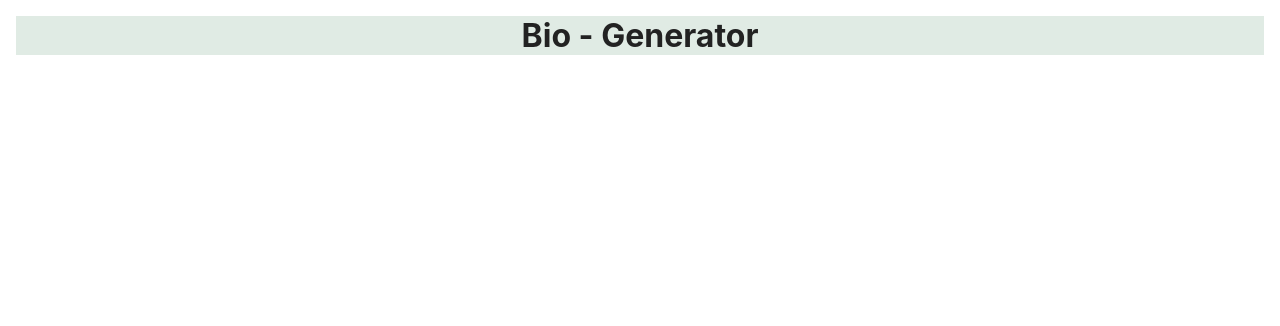
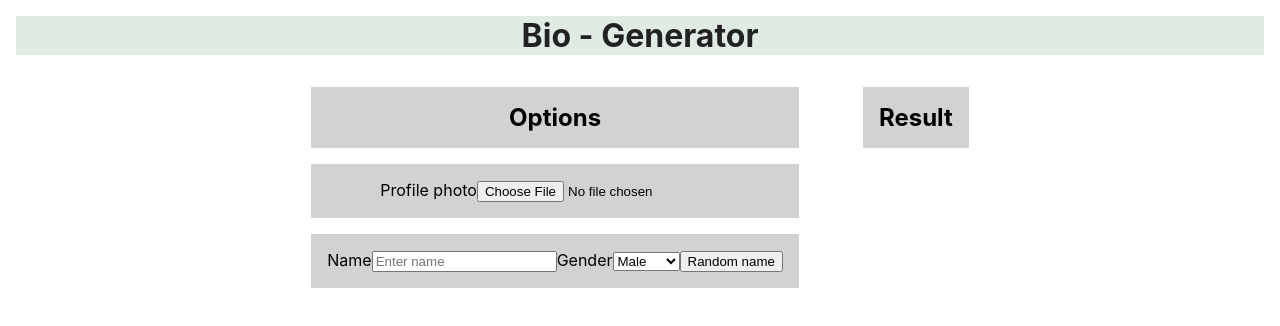
Before and after one commit to mubarak7785/Bio-Generator, a React (Vite) app: page / in a window 1280 px wide. Shown: the top 326 px of the page. Built offline with nearby package versions, Linux system fonts and the light colour scheme.

Commit message:
profile name & gender UI created

```diff
--- a/src/components/BioGenerator.css
+++ b/src/components/BioGenerator.css
@@ -8,5 +8,27 @@
     margin-bottom: 1rem;
     color: #222;
     margin: 0;
+  }
+  .container {
+    display: flex;
+    width: 100%;
+    margin: auto;
+    justify-content: center;
+    flex-wrap: wrap;
+  }
+  .option {
+    max-width: 600px;
+    margin: 1rem;
 
   }
+  .box{
+    background-color: #E0EBE4;
+    padding: 1rem;
+    margin: 1rem;
+    background-color: #2223;
+  }
+  .result {
+    max-width: 600px;
+    margin:1rem;
+
+  }
--- a/src/components/Biogenerator.jsx
+++ b/src/components/Biogenerator.jsx
@@ -1,8 +1,36 @@
-import "./BioGenerator.css"
-export const Biogenerator=()=>{
-    return(
-        <div className="App" id="app">
-               <h1 className="heading">Bio - Generator</h1>
+import "./BioGenerator.css";
+export const Biogenerator = () => {
+  return (
+    <div className="App" id="app">
+      <h1 className="heading">Bio - Generator</h1>
+      <div className="container">
+        <div className="option">
+          <h2 className="box">Options</h2>
+          <div className="box">
+            <label>Profile photo</label>
+            <input type="file" ></input>
+          </div>
+          <div className="box">
+            <label>Name</label>
+            <input
+              type="text"
+
+              placeholder="Enter name"
+
+            />
+            <label>Gender</label>
+            <select >
+              <option value="male">Male</option>
+              <option value="female">Female</option>
+            </select>
+            <button >Random name</button>
+          </div>
         </div>
-    )
-}
+        <div className="result" id="result">
+          <h2 className="box">Result</h2>
+
+        </div>
+      </div>
+    </div>
+  );
+};
```
